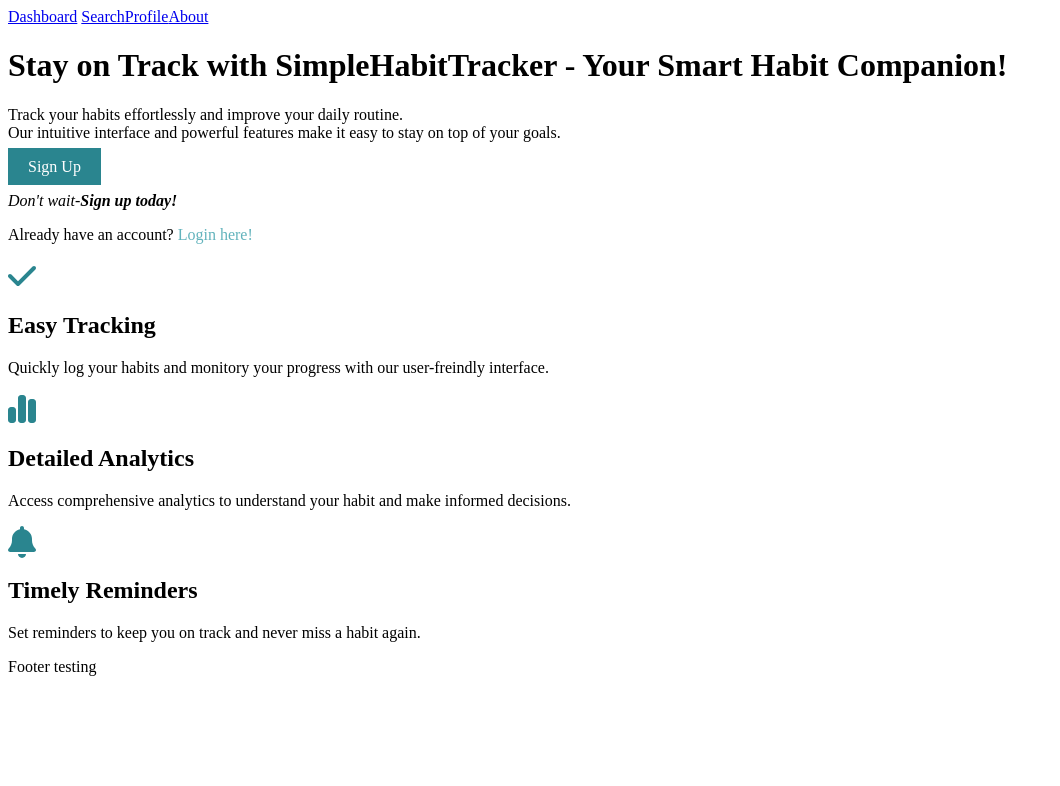
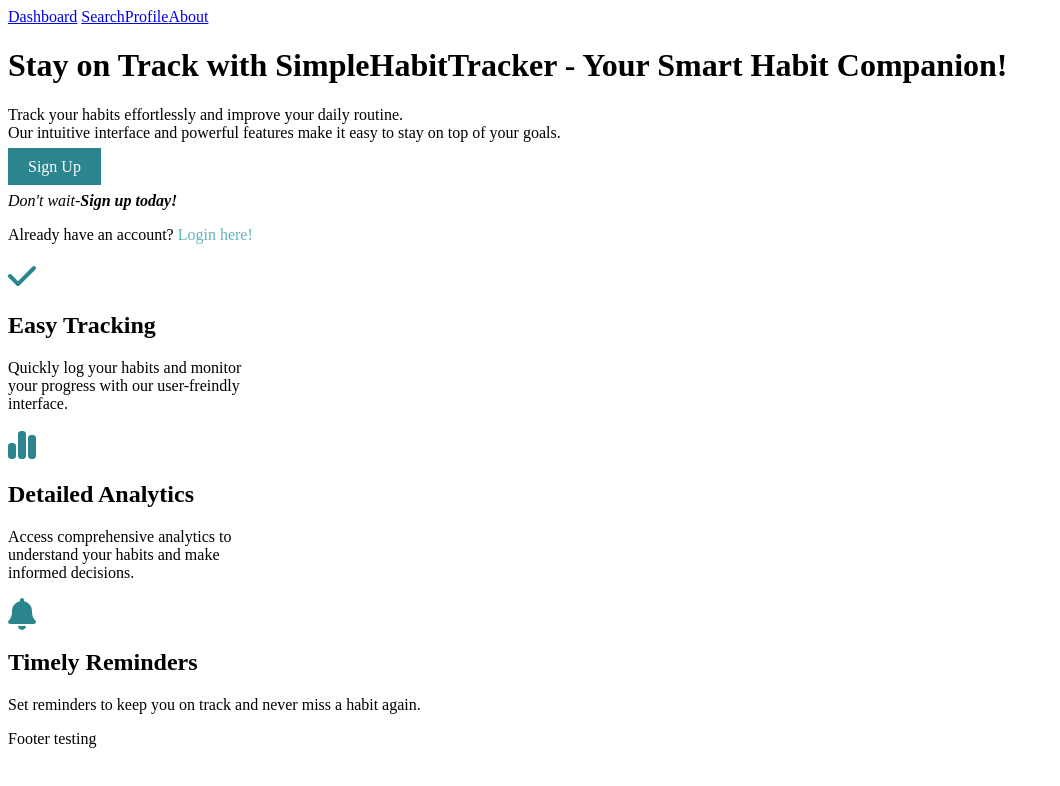
Before and after one commit to Y-A-Dawit/FE-CAPSTONE-PROJECT-ALX, a React (Vite) app in the folder simple-habit-tracker/: page / in a window 1280 px wide. Shown: the top 786 px of the page, without its empty margins (0-1060 px from the left). Built offline with nearby package versions, Linux system fonts and the light colour scheme.

Commit message:
added design for the landing page, implemented dynamic title using react for different pages, and imported icons from fontawesome

```diff
--- a/simple-habit-tracker/src/pages/LandingPage.jsx
+++ b/simple-habit-tracker/src/pages/LandingPage.jsx
@@ -26,7 +26,7 @@
           </div>
 
           <div>
-            <p>Quickly log your habits and monitory your progress with our user-freindly interface.</p>
+            <p>Quickly log your habits and monitor <br /> your progress with our user-freindly <br /> interface.</p>
           </div>
         </div>
 
@@ -40,7 +40,7 @@
           </div>
 
           <div>
-            <p>Access comprehensive analytics to understand your habit and make informed decisions.</p>
+            <p>Access comprehensive analytics to <br /> understand your habits and make <br /> informed decisions.</p>
           </div>
         </div>
 
```
